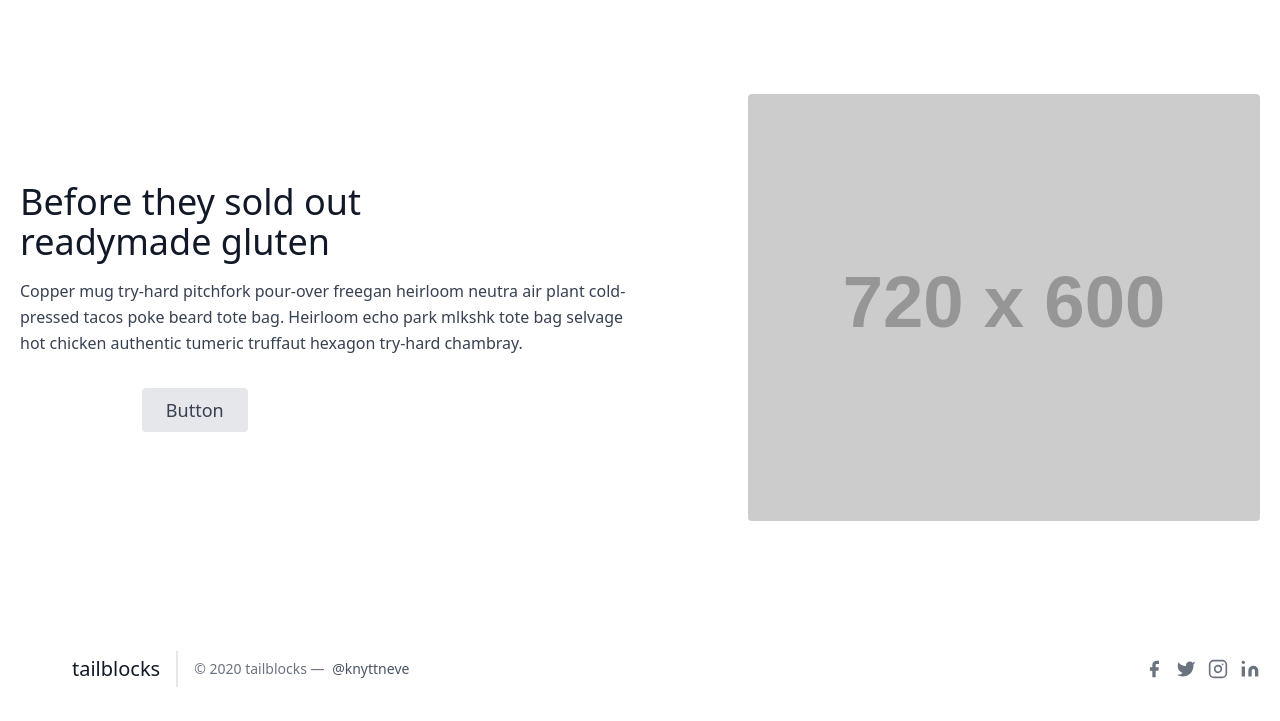
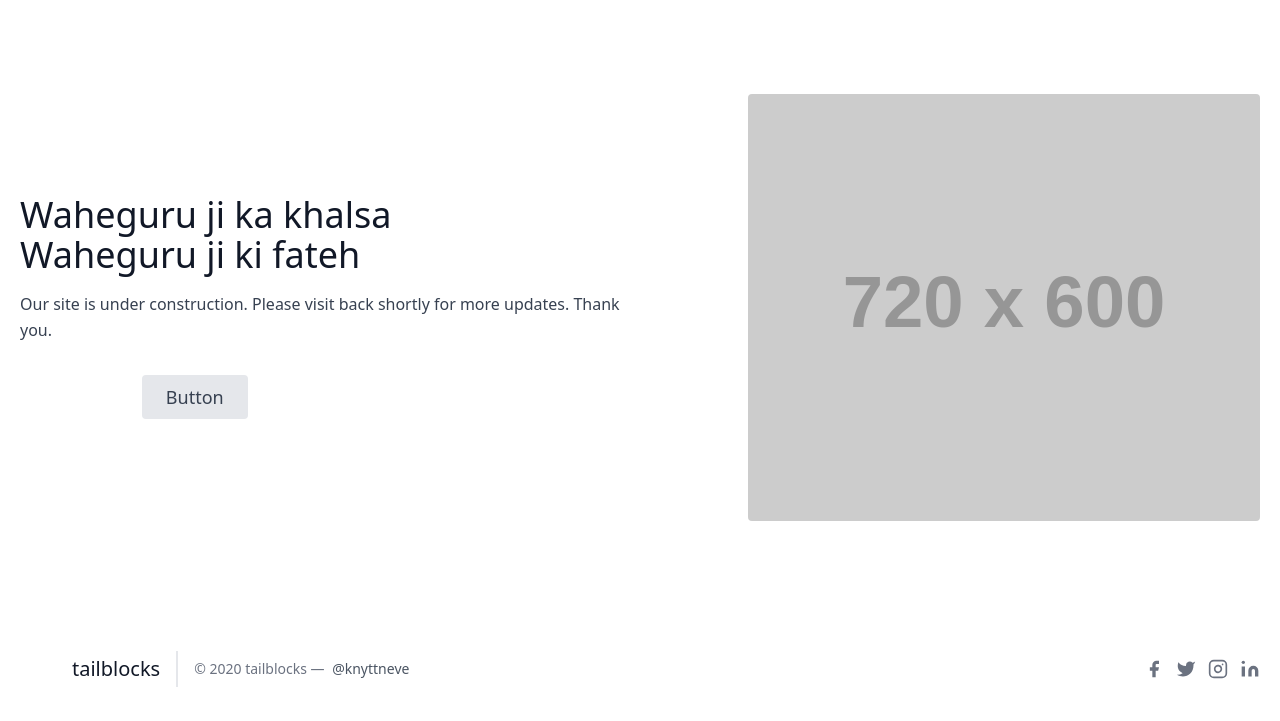
Before and after one commit to ServingKhalsa/servingkhalsa.github.io, a plain HTML site: page index.html in a window 1280 px wide. Shown: the part 82-803 px from the top of the page. Drawn offline with nearby package versions, Linux system fonts and the light colour scheme; placeholder pictures from the web are drawn by us.

Commit message:
Update construction message

```diff
--- a/index.html
+++ b/index.html
@@ -36,10 +36,10 @@
       <section class="text-gray-700 body-font">
         <div class="container mx-auto flex px-5 py-24 md:flex-row flex-col items-center">
           <div class="lg:flex-grow md:w-1/2 lg:pr-24 md:pr-16 flex flex-col md:items-start md:text-left mb-16 md:mb-0 items-center text-center">
-            <h1 class="title-font sm:text-4xl text-3xl mb-4 font-medium text-gray-900">Before they sold out
-              <br class="hidden lg:inline-block">readymade gluten
+            <h1 class="title-font sm:text-4xl text-3xl mb-4 font-medium text-gray-900">Waheguru ji ka khalsa
+              <br class="hidden lg:inline-block">Waheguru ji ki fateh
             </h1>
-            <p class="mb-8 leading-relaxed">Copper mug try-hard pitchfork pour-over freegan heirloom neutra air plant cold-pressed tacos poke beard tote bag. Heirloom echo park mlkshk tote bag selvage hot chicken authentic tumeric truffaut hexagon try-hard chambray.</p>
+            <p class="mb-8 leading-relaxed">Our site is under construction. Please visit back shortly for more updates. Thank you.</p>
             <div class="flex justify-center">
               <button class="inline-flex text-white bg-orange-500 border-0 py-2 px-6 focus:outline-none hover:bg-orange-600 rounded text-lg">Button</button>
               <button class="ml-4 inline-flex text-gray-700 bg-gray-200 border-0 py-2 px-6 focus:outline-none hover:bg-gray-300 rounded text-lg">Button</button>
```
